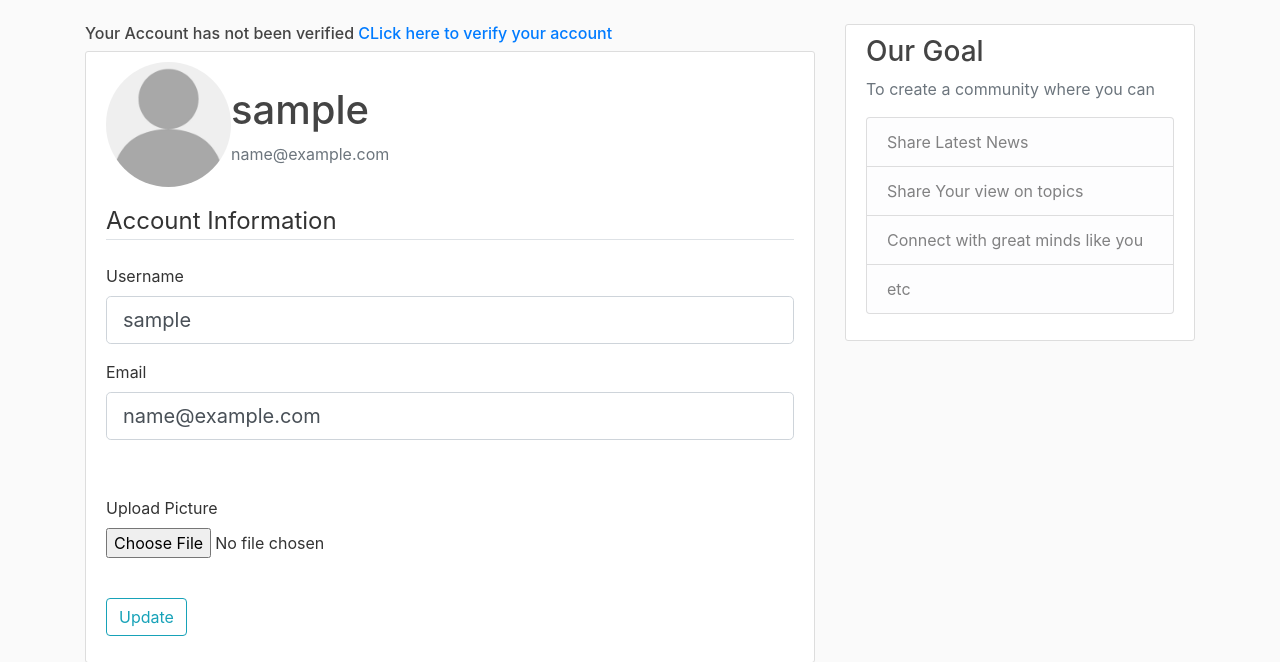
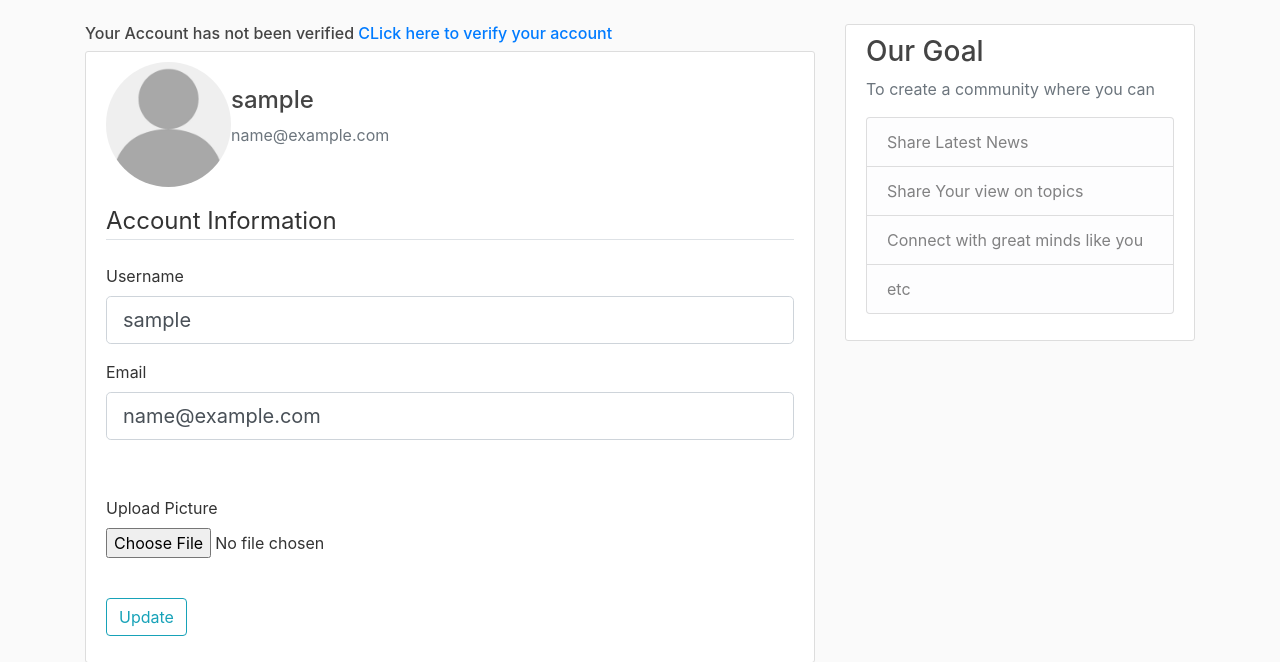
Before and after one commit to harryportal/MyStrikePlan-Blog, a Flask app: page /account in a window 1280 px wide. Shown: the part 56-718 px from the top of the page. Run offline with Flask 2, Linux system fonts and the light colour scheme; the visitor is signed in with stand-in values (Sample User, id 1); data comes from the database, SQL or seed files in the repository; some libraries are stand-ins or nearby versions.

Commit message:
fixed another bold account header

```diff
--- a/package/static/main.css
+++ b/package/static/main.css
@@ -111,5 +111,5 @@ a.article-title:hover {
 }
 
 .account-heading {
-  font-size: 2.5rem;
+  font-size: 1.5rem;
 }
--- a/package/templates/account.html
+++ b/package/templates/account.html
@@ -7,7 +7,7 @@
     <div class="media">
         <img class="rounded-circle account-img" src={{image}}>
         <div class = 'media-body'>
-            <br><h5 class="account-heading">{{ current_user.username }}</h5>
+            <br><h6 class="account-heading">{{ current_user.username }}</h6>
             <p class="text-secondary">{{ current_user.email }}</p>
         </div>
         </div>
```
